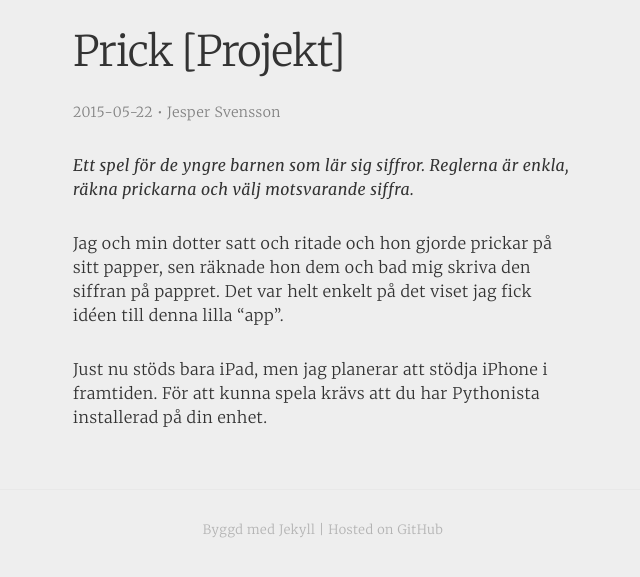
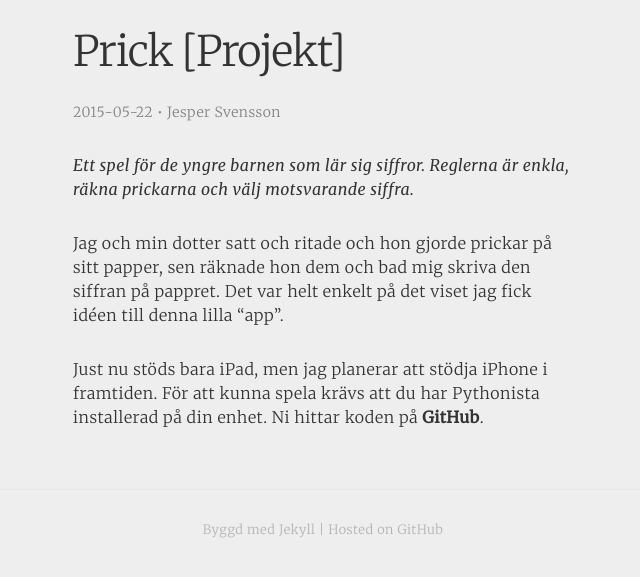
Before and after one commit to jesperpsvensson/jesperpsvensson.github.io, a Jekyll site: the page built from _posts/2015-05-22-Prick.md, in a window 1280 px wide. Shown: the top 577 px of the page, without its empty margins (317-957 px from the left). Built offline with Jekyll 4.4.1, drawn with Linux system fonts in a browser that asks for light colours.

Commit message:
update prick.md

```diff
--- a/_posts/2015-05-22-Prick.md
+++ b/_posts/2015-05-22-Prick.md
@@ -11,4 +11,4 @@
 
 
 
-Just nu stöds bara iPad, men jag planerar att stödja iPhone i framtiden. För att kunna spela krävs att du har Pythonista installerad på din enhet.
+Just nu stöds bara iPad, men jag planerar att stödja iPhone i framtiden. För att kunna spela krävs att du har Pythonista installerad på din enhet. Ni hittar koden på [GitHub](https://github.com/jesperpsvensson/Pythonista-scripts).
```
